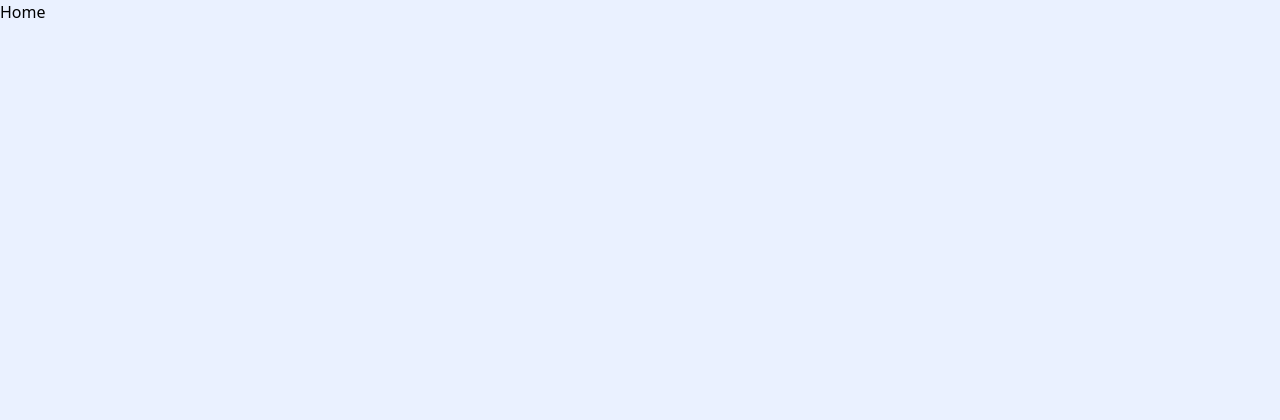
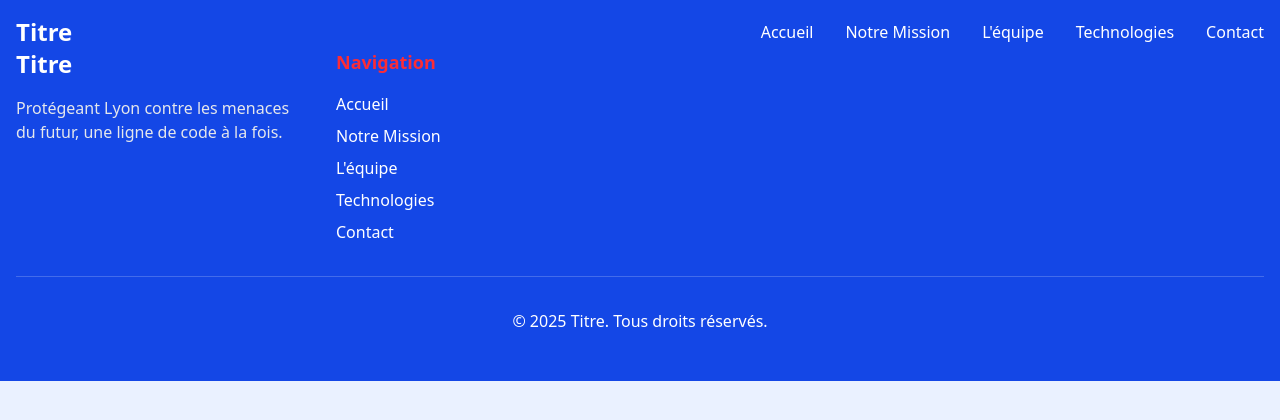
Before and after one commit to DEV-Velris/Challenge-48H-2025, a Next.js app in the folder website/: page / in a window 1280 px wide. Shown: the top 420 px of the page. Built offline with nearby package versions, Linux system fonts and the light colour scheme.

Commit message:
add navbar and footer (#6)
Co-authored-by: Righini <envel.righini@gmail.com>

```diff
--- a/website/src/app/layout.tsx
+++ b/website/src/app/layout.tsx
@@ -1,5 +1,7 @@
 import type { Metadata } from "next";
 import "./globals.css";
+import { Footer } from "./layout/footer";
+import { Navbar } from "./layout/navbar";
 
 export const metadata: Metadata = {
   title: "Challenge 48H",
@@ -13,10 +15,10 @@ export default function RootLayout({
 }>) {
   return (
     <html lang="fr">
-      <body
-        className={`antialiased`}
-      >
+      <body className="antialiased flex flex-col min-h-screen">
+        <Navbar />
         {children}
+        <Footer />
       </body>
     </html>
   );
--- /dev/null
+++ b/website/src/app/layout/footer.tsx
@@ -0,0 +1,39 @@
+import React from 'react';
+
+export const Footer: React.FC = () => {
+    return (
+        <footer className="bg-blue-700 text-white py-12">
+            <div className="container mx-auto px-4">
+                <div className="grid grid-cols-1 md:grid-cols-4 gap-8">
+                    <div className="space-y-4">
+                        <div className="flex items-center space-x-2">
+                            <span className="text-2xl font-bold">Titre</span>
+                        </div>
+                        <p className="text-gray-200">
+                            Protégeant Lyon contre les menaces du futur, une ligne de code à la fois.
+                        </p>
+                    </div>
+
+                    <div>
+                        <h3 className="text-lg font-semibold mb-4 text-red-500">Navigation</h3>
+                        <ul className="space-y-2">
+                            {['Accueil', 'Notre Mission', "L'équipe", 'Technologies', 'Contact'].map((item) => (
+                                <li key={item}>
+                                    <a href="#" className="text-white hover:text-red-500 transition-colors">
+                                        {item}
+                                    </a>
+                                </li>
+                            ))}
+                        </ul>
+                    </div>
+                </div>
+
+                <div className="border-t border-white/20 mt-8 pt-8 text-center">
+                    <p className="text-white">
+                        © {new Date().getFullYear()} Titre. Tous droits réservés.
+                    </p>
+                </div>
+            </div>
+        </footer>
+    );
+};
--- /dev/null
+++ b/website/src/app/layout/navbar.tsx
@@ -0,0 +1,77 @@
+'use client';
+
+import React, { useState, useEffect } from 'react';
+
+
+const navItems = [
+    { label: 'Accueil', href: '/' },
+    { label: 'Notre Mission', href: '#mission' },
+    { label: "L'équipe", href: '#team' },
+    { label: 'Technologies', href: '#tech' },
+    { label: 'Contact', href: '#contact' },
+];
+
+export const Navbar: React.FC = () => {
+    const [isMenuOpen, setIsMenuOpen] = useState(false);
+    const [scrolled, setScrolled] = useState(false);
+
+    useEffect(() => {
+        const handleScroll = () => {
+            setScrolled(window.scrollY > 20);
+        };
+
+        window.addEventListener('scroll', handleScroll);
+        return () => window.removeEventListener('scroll', handleScroll);
+    }, []);
+
+    return (
+        <header className={`fixed top-0 left-0 right-0 z-50 transition-all duration-300 ${scrolled ? 'bg-blue-700 shadow-lg' : 'bg-transparent'}`}>
+            <div className="container mx-auto px-4">
+                <nav className="flex items-center justify-between h-16">
+                    <div className="flex items-center space-x-2">
+                        <span className="text-2xl font-bold text-white">Titre</span>
+                    </div>
+
+                    <div className="hidden md:flex space-x-8">
+                        {navItems.map((item) => (
+                            <a
+                                key={item.label}
+                                href={item.href}
+                                className="text-white hover:text-red-500 font-medium transition-colors duration-200"
+                            >
+                                {item.label}
+                            </a>
+                        ))}
+                    </div>
+
+                    <button
+                        className="md:hidden text-white text-2xl"
+                        onClick={() => setIsMenuOpen(!isMenuOpen)}
+                        aria-label="Toggle menu"
+                    >
+                        {isMenuOpen ? '×' : '☰'}
+                    </button>
+                </nav>
+
+                {isMenuOpen && (
+                    <div className="md:hidden absolute top-full left-0 right-0 bg-blue-700">
+                        <div className="container mx-auto px-4 py-4 flex flex-col space-y-4">
+                            {navItems.map((item) => (
+                                <a
+                                    key={item.label}
+                                    href={item.href}
+                                    className="text-white hover:text-red-500 py-2 font-medium transition-colors duration-200"
+                                    onClick={() => setIsMenuOpen(false)}
+                                >
+                                    {item.label}
+                                </a>
+                            ))}
+                        </div>
+                    </div>
+                )}
+            </div>
+        </header>
+    );
+};
+
+export default Navbar;
--- a/website/src/app/page.tsx
+++ b/website/src/app/page.tsx
@@ -1,5 +1,11 @@
-export default function Home() {
+import React from 'react';
+import Navbar from './layout/navbar';
+
+export const Home: React.FC = () => {
   return (
-    <p>Home</p>
+    <div className="flex flex-col">
+    </div>
   );
-}
+};
+
+export default Home;
```
